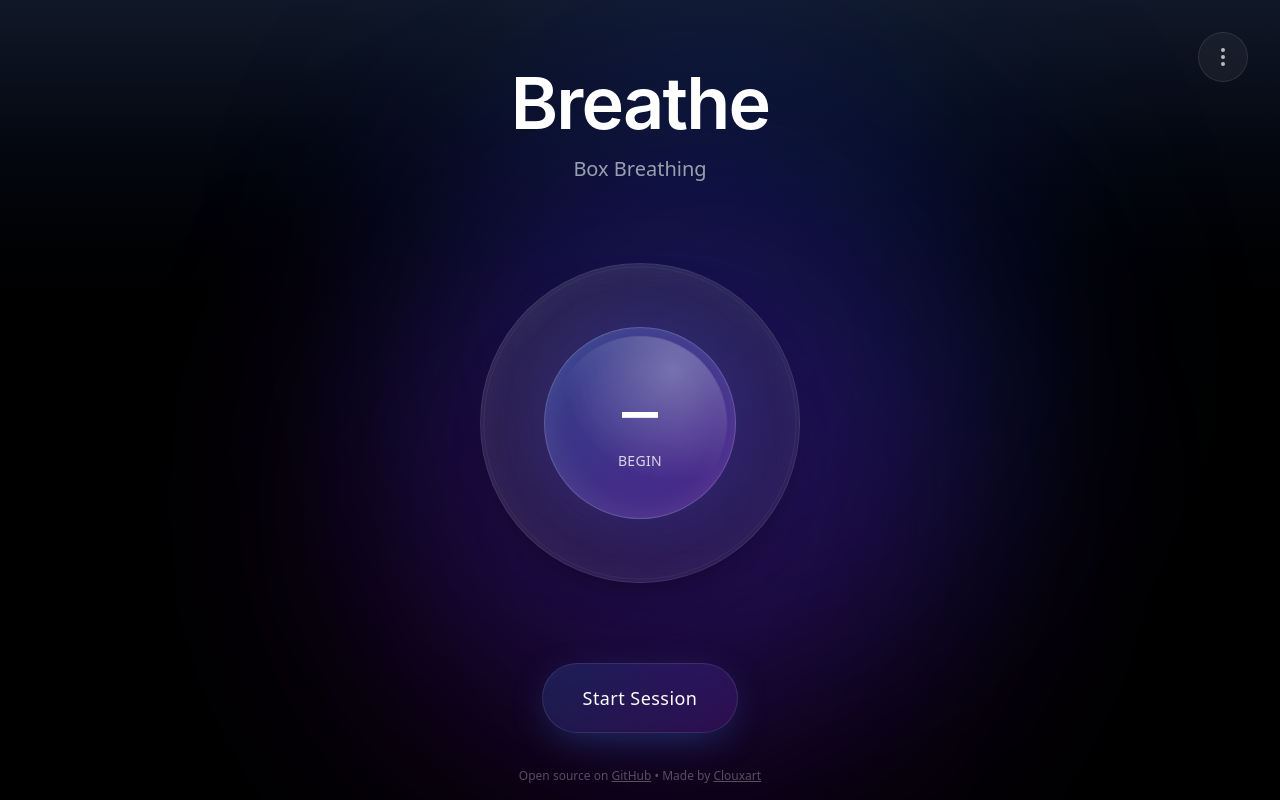
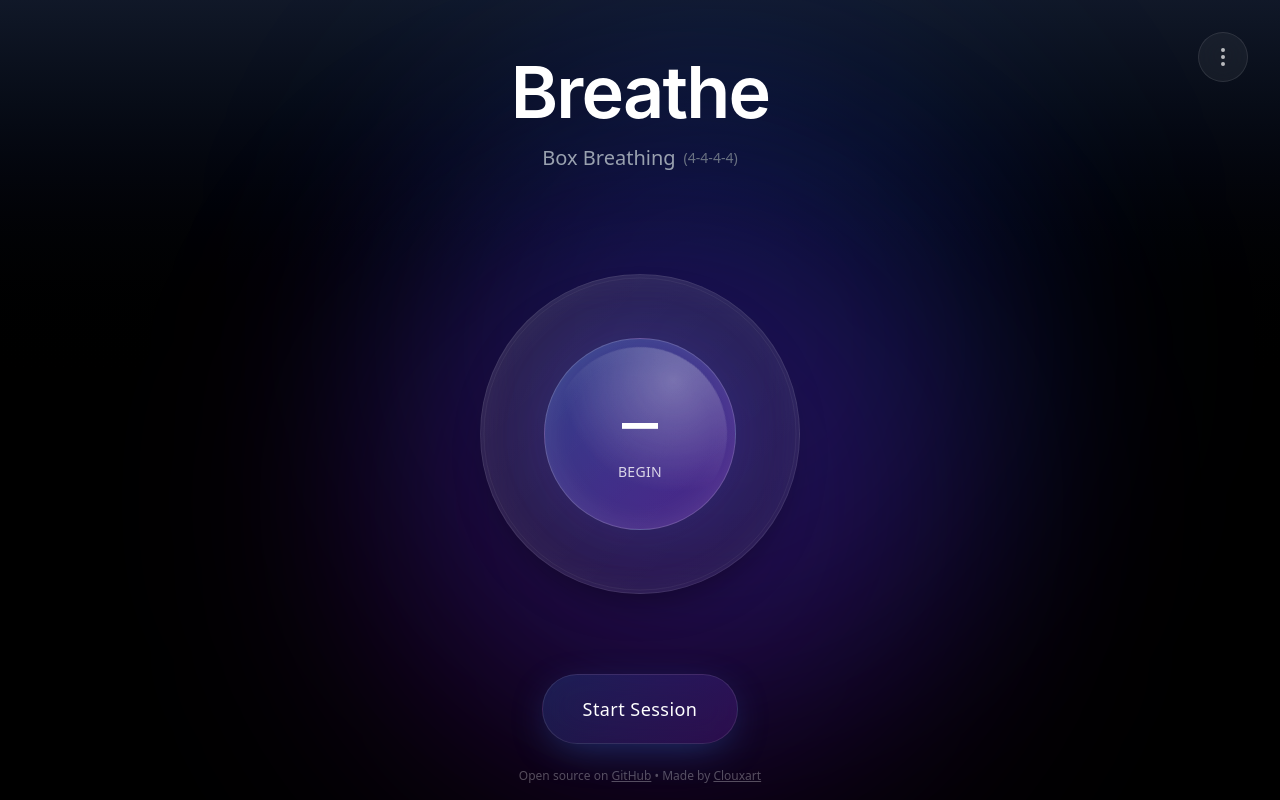
Before and after one commit to clouxart/breath, a Next.js app: page / in a window 1280 px wide. Built offline with nearby package versions, Linux system fonts and the light colour scheme.

Commit message:
fix: stop playing sounds when settings off

```diff
--- a/app/hooks/useSound.ts
+++ b/app/hooks/useSound.ts
@@ -93,6 +93,7 @@ export const useSound = () => {
   const ambientSourceRef = useRef<AudioBufferSourceNode | null>(null)
   const ambientGainRef = useRef<GainNode | null>(null)
   const ambientAudioRef = useRef<HTMLAudioElement | null>(null)
+  const previewTimeoutsRef = useRef<NodeJS.Timeout[]>([])
 
   const [soundConfig, setSoundConfig] = useState<SoundConfig>({
     phaseIndicator: 'bell',
@@ -255,8 +256,17 @@ export const useSound = () => {
     oscillator.stop(context.currentTime + 0.001)
   }, [])
 
+  const stopPreviewSounds = useCallback(() => {
+    // Clear all preview timeouts
+    previewTimeoutsRef.current.forEach(timeout => clearTimeout(timeout))
+    previewTimeoutsRef.current = []
+  }, [])
+
   const previewSound = useCallback((type: SoundType) => {
     if (!soundConfig.enabled || type === 'none') return
+
+    // Clear any existing preview sounds
+    stopPreviewSounds()
 
     if (!audioContextRef.current) {
       const AudioContextClass = window.AudioContext || (window as unknown as { webkitAudioContext: typeof AudioContext }).webkitAudioContext
@@ -270,7 +280,11 @@ export const useSound = () => {
         createBellSound(context, soundConfig.indicatorVolume)
         break
       case 'chime':
-        createChimeSound(context, soundConfig.indicatorVolume)
+        // Store timeouts for chime sounds so they can be cancelled
+        const timeout1 = setTimeout(() => createOscillatorSound(context, 659.25, 'sine', 0.8, soundConfig.indicatorVolume * 0.4), 0)
+        const timeout2 = setTimeout(() => createOscillatorSound(context, 783.99, 'sine', 0.8, soundConfig.indicatorVolume * 0.4), 100)
+        const timeout3 = setTimeout(() => createOscillatorSound(context, 987.77, 'sine', 0.8, soundConfig.indicatorVolume * 0.4), 200)
+        previewTimeoutsRef.current = [timeout1, timeout2, timeout3]
         break
       case 'bowl':
         createBowlSound(context, soundConfig.indicatorVolume)
@@ -282,7 +296,7 @@ export const useSound = () => {
         createSingingBowlSound(context, soundConfig.indicatorVolume)
         break
     }
-  }, [soundConfig.enabled, soundConfig.indicatorVolume])
+  }, [soundConfig.enabled, soundConfig.indicatorVolume, stopPreviewSounds])
 
   return {
     soundConfig,
@@ -294,6 +308,7 @@ export const useSound = () => {
     resumeAmbientSound,
     updateAmbientVolume,
     initializeAudio,
-    previewSound
+    previewSound,
+    stopPreviewSounds
   }
 }
--- a/app/page.tsx
+++ b/app/page.tsx
@@ -53,7 +53,8 @@ export default function Home() {
     resumeAmbientSound,
     updateAmbientVolume,
     initializeAudio,
-    previewSound
+    previewSound,
+    stopPreviewSounds
   } = useSound()
 
   // Sync sound config with localStorage on mount
@@ -521,6 +522,10 @@ export default function Home() {
                         setSoundConfig({ ...soundConfig, enabled: newEnabled })
                         if (newEnabled) {
                           initializeAudio()
+                        } else {
+                          // Stop all sounds when disabling
+                          stopAmbientSound()
+                          stopPreviewSounds()
                         }
                       }}
                       className={`relative w-12 h-6 rounded-full transition-colors ${soundConfig.enabled ? 'bg-blue-500' : 'bg-gray-600'
@@ -669,9 +674,28 @@ export default function Home() {
             style={{ fontFamily: '-apple-system, BlinkMacSystemFont, "SF Pro Display", sans-serif' }}>
             Breathe
           </h1>
-          <p className="text-xl text-gray-400 font-light">
-            {breathingPatterns[selectedPattern].name}
-          </p>
+          <motion.button
+            onClick={() => {
+              // Cycle through all patterns including Custom
+              const nextPattern = (selectedPattern + 1) % breathingPatterns.length
+              setSelectedPattern(nextPattern)
+            }}
+            className="group cursor-pointer inline-block"
+            whileHover={{ scale: 1.05 }}
+            whileTap={{ scale: 0.95 }}
+          >
+            <div className="flex items-center gap-2 justify-center">
+              <p className="text-xl text-gray-400 font-light group-hover:text-white/70 transition-colors">
+                {breathingPatterns[selectedPattern].name}
+              </p>
+              <span className="text-sm text-gray-500 font-light group-hover:text-white/50 transition-colors">
+                ({currentPattern.inhale}-{currentPattern.hold1}-{currentPattern.exhale}-{currentPattern.hold2})
+              </span>
+            </div>
+            <p className="text-xs text-gray-500 font-light opacity-0 group-hover:opacity-100 transition-opacity mt-1">
+              Click to change • Press S for more options
+            </p>
+          </motion.button>
         </motion.div>
 
         {/* Main breathing visualization */}
```
